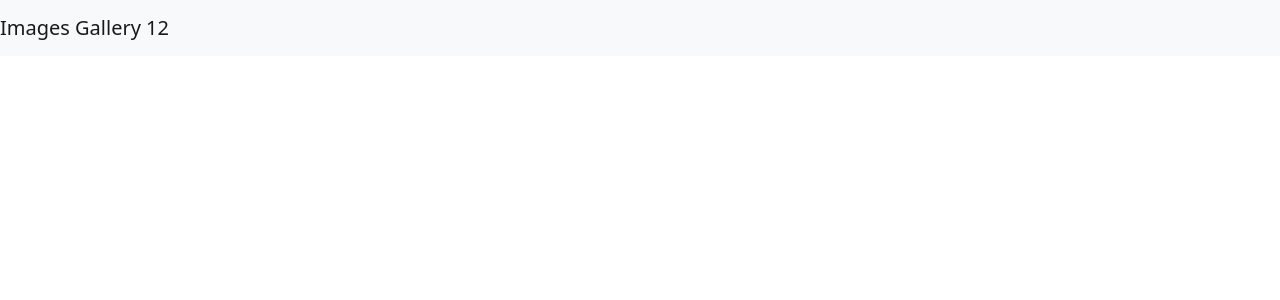
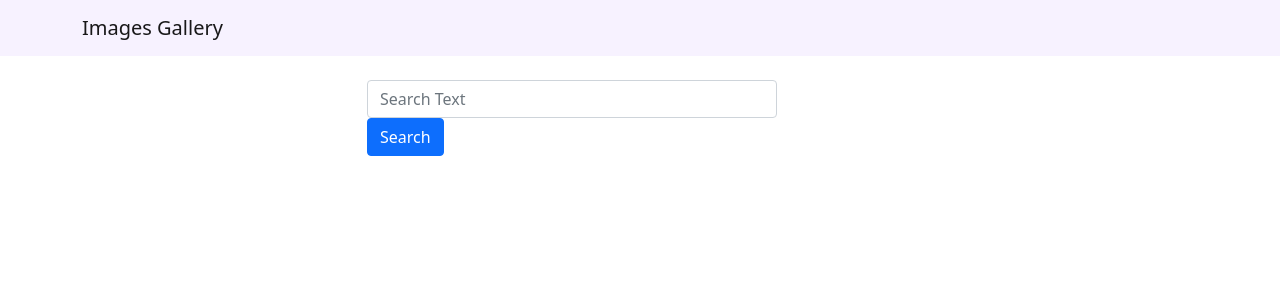
Before and after one commit to Adamm934/Gallery-React, a React (Create React App) app in the folder frontend/: page / in a window 1280 px wide. Shown: the top 300 px of the page. Built offline with nearby package versions, Linux system fonts and the light colour scheme.

Commit message:
Managed to attack event tu button

```diff
--- a/frontend/src/App.js
+++ b/frontend/src/App.js
@@ -1,11 +1,17 @@
 import 'bootstrap/dist/css/bootstrap.min.css';
 import Header from './components/Header';
+import Search from './components/Search';
 
+const handleSearchSubmit = (e) => {
+  e.preventDefault();
+  console.log(e.target[0].value);
+}
 
 const App = () => {
   return (
     <div className="App">
-     <Header title="Images Gallery 12" />
+     <Header title="Images Gallery" />
+     <Search handleSubmit={handleSearchSubmit}/>
     </div>
   );
 }
--- a/frontend/src/components/Header.js
+++ b/frontend/src/components/Header.js
@@ -1,10 +1,18 @@
 import React from "react";
-import { Navbar, NavbarBrand } from "react-bootstrap";
+import { Navbar, Container } from "react-bootstrap";
+
+const navbarStyle = {
+    backgroundColor: 'rgba(229, 213, 255, 0.3)'
+};
 
 const Header = ({title}) => {
   return (
-    <Navbar bg = "light" variant = "light">
-        <Navbar.Brand href = "/">{title}</Navbar.Brand>
+    <Navbar style={navbarStyle}  variant = "light">
+        <Container>
+            <Navbar.Brand href = "/">{title}</Navbar.Brand>
+
+        </Container>
+
     </Navbar>
   )
 };
--- /dev/null
+++ b/frontend/src/components/Search.js
@@ -0,0 +1,25 @@
+import React from "react";
+import { Container, Row, Col, Form,  Button } from "react-bootstrap";
+
+const Search = ({handleSubmit}) => {
+  return (
+    <Container className="mt-4">
+      <Row className="justify-content-center">
+        <Col xs={12} md={8} lg= {6}>
+          <Form onSubmit={handleSubmit}>
+            <Form.Row>
+              <Col xs={9}>
+                <Form.Control placeholder="Search Text" />
+              </Col>
+              <Col>
+                <Button variant = "primary" type="submit">Search</Button>
+              </Col>
+            </Form.Row>
+          </Form>
+        </Col>
+      </Row>
+    </Container>
+  );
+};
+
+export default Search;
```
